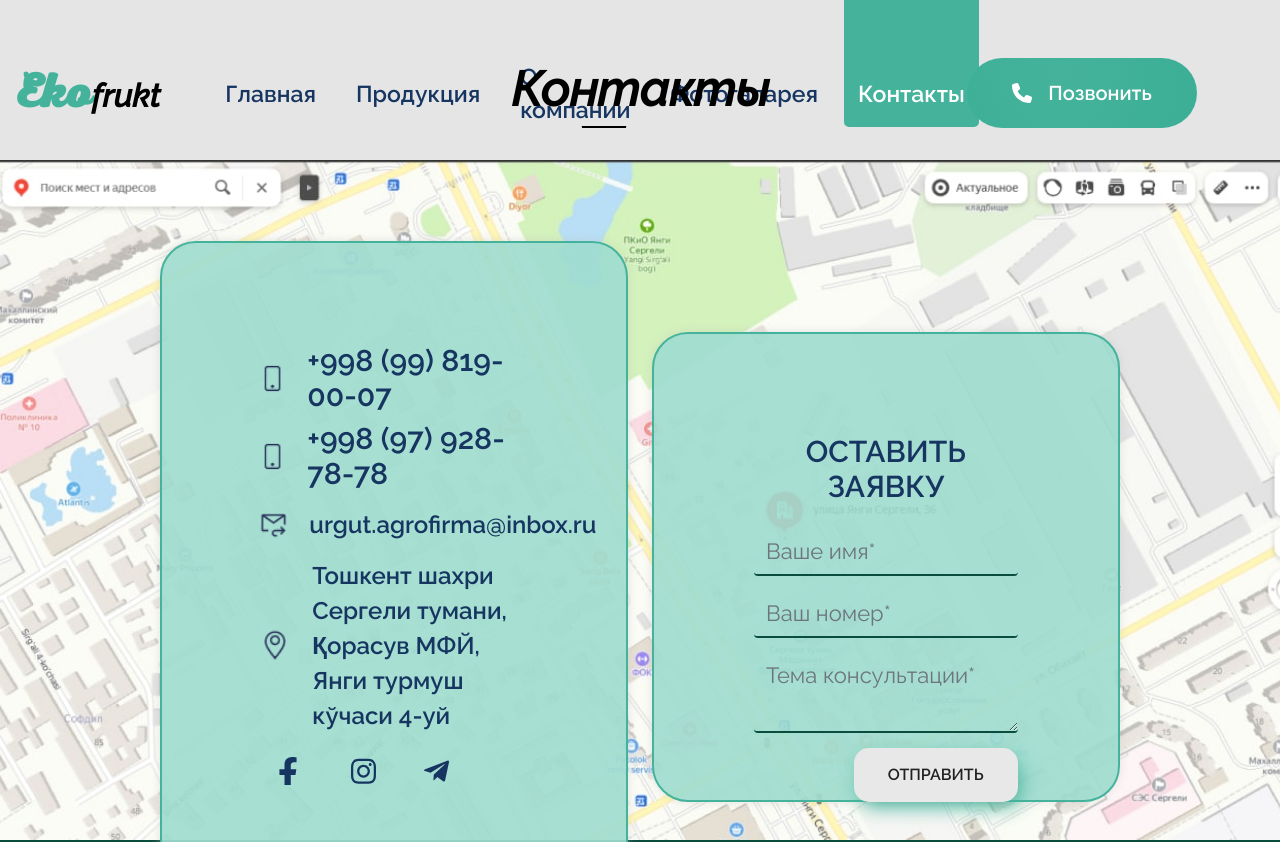
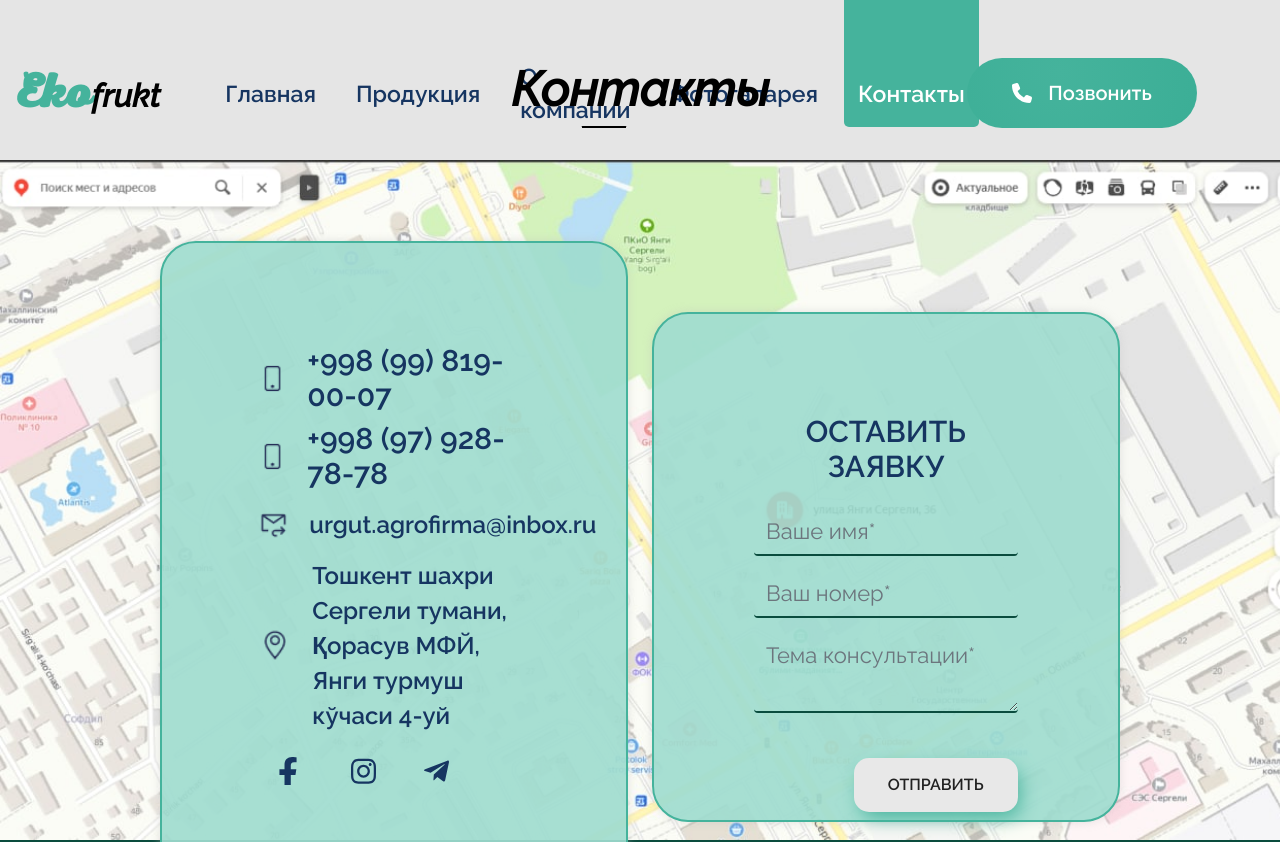
Before and after one commit to 7Davronbek/app-suxofruits-client, a React (Create React App) app: page /contacts in a window 1280 px wide. Shown: the top 842 px of the page. Built offline with nearby package versions, Linux system fonts and the light colour scheme.

Commit message:
suxofruits

```diff
--- a/src/components/ContactsHeader.jsx
+++ b/src/components/ContactsHeader.jsx
@@ -15,6 +15,9 @@ const ContactsHeader = () => {
         })
             .then((res) => {
                 // console.log(res);
+                setName('');
+                setNumber('')
+                setText('')
             })
             .catch((err) => {
                 console.log(err);
--- a/src/pages/CatalogId.jsx
+++ b/src/pages/CatalogId.jsx
@@ -30,9 +30,9 @@ const CatalogId = (props) => {
 
 
   useEffect(() => {
-    // setTimeout(() => {
-    //   setIsLoading(false);
-    // }, 1500);
+    setTimeout(() => {
+      setIsLoading(false);
+    }, 1500);
   }, []);
   return (
     <>
--- a/src/pages/SeeCatalog.jsx
+++ b/src/pages/SeeCatalog.jsx
@@ -2,7 +2,7 @@ import axios from 'axios';
 import React, { useEffect, useState } from 'react'
 import { API_PATH } from '../tools/constants';
 
-import { Fancybox, Carousel, Panzoom } from "@fancyapps/ui";
+// import { Fancybox, Carousel, Panzoom } from "@fancyapps/ui";
 
 import "@fancyapps/ui/dist/fancybox.css";
 
--- a/src/sass/main.scss
+++ b/src/sass/main.scss
@@ -1288,7 +1288,7 @@ html {
             height: 85vh;
 
             .secondary {
-                height: 470px;
+                height: 510px;
             }
 
             h1 {
@@ -1360,6 +1360,11 @@ html {
                 padding: 15px 34px;
                 text-transform: uppercase;
                 font-size: 16px;
+                margin-top: 45px;
+
+                &:disabled {
+                    background-color: #e8e8e8d2;
+                }
 
                 &::before {
                     content: "";
```
Lines whose indentation alone changed are shown as unchanged.
